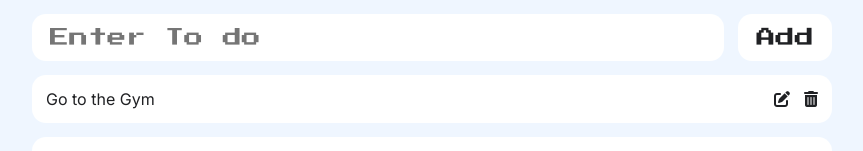
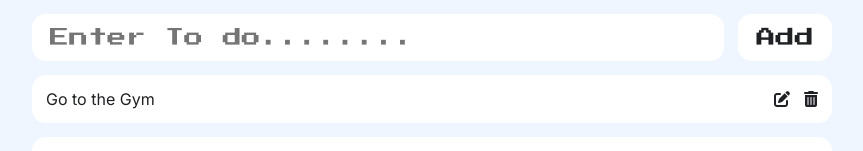
Before and after one commit to omarshakir8/ToDoList, a React (Vite) app in the folder reactjs-ToDoList/: page / in a window 1280 px wide. Shown: the top 151 px of the page, without its empty margins (208-1071 px from the left). Built offline with nearby package versions, Linux system fonts and the light colour scheme.

Commit message:
user can now add todolist items by typing in

```diff
--- a/reactjs-ToDoList/src/App.jsx
+++ b/reactjs-ToDoList/src/App.jsx
@@ -18,7 +18,7 @@ function handleAddTodos(newTodo) {
 
   return (
     <>
-      <TodoInput />
+      <TodoInput handleAddTodos={handleAddTodos} />
       <TodoList todos={todos} />
 
     </>
--- a/reactjs-ToDoList/src/components/TodoInput.jsx
+++ b/reactjs-ToDoList/src/components/TodoInput.jsx
@@ -1,8 +1,14 @@
-export default function TodoInput(){
+import { useState } from "react"
+
+export default function TodoInput(props){
+    const { handleAddTodos } = props
+    const [todoValue, setTodoValue] = useState('')
     return (
         <header>
-            <input placeholder= "Enter To do"/>
-            <button>Add</button>
+            <input value={todoValue} onChange= {(e) => {setTodoValue(e.target.value)}} placeholder="Enter To do........"/>
+            <button onClick={() => {
+                handleAddTodos(todoValue)
+            }}>Add</button>
         </header>
     )
 }
```
